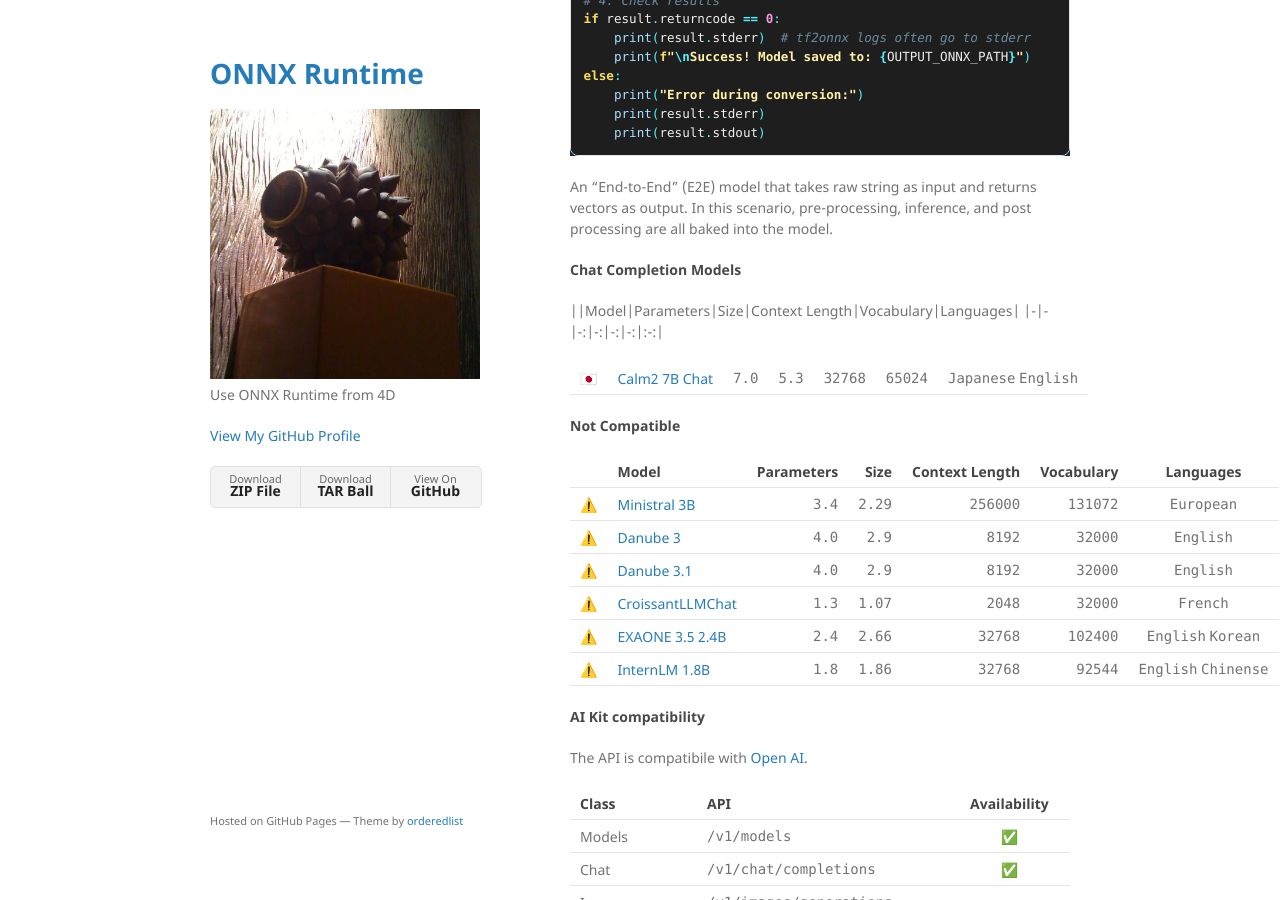
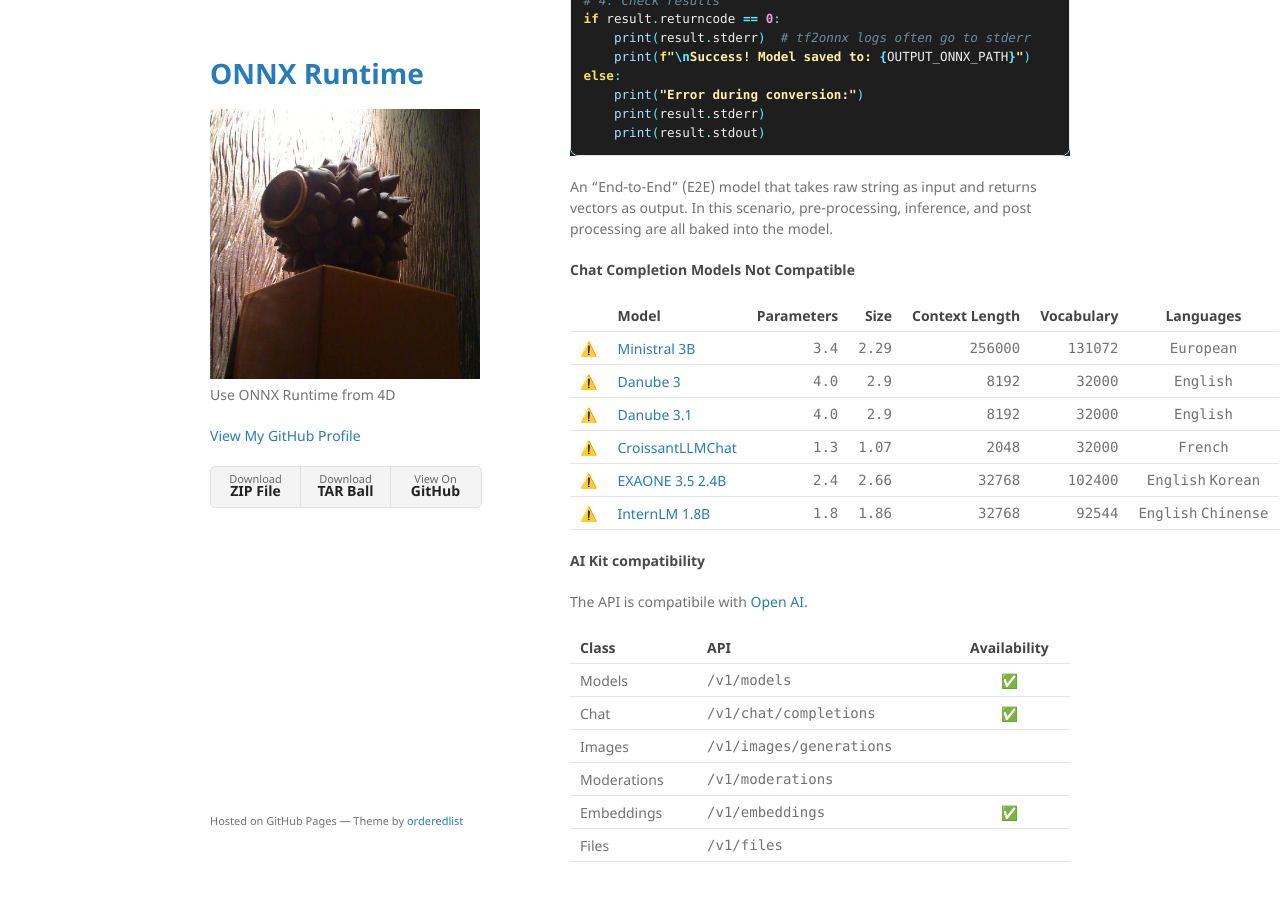
Before and after one commit to miyako/onnx-genai, a Jekyll site: the page built from index.md, in a window 1280 px wide and 900 px high, scrolled down 5877 px. Built offline with Jekyll 4.4.1, drawn with Linux system fonts in a browser that asks for light colours.

Commit message:
Update index.md

```diff
--- a/index.md
+++ b/index.md
@@ -313,14 +313,7 @@ else:
 
 An "End-to-End" (E2E) model that takes raw string as input and returns vectors as output. In this scenario, pre-processing, inference, and post processing are all baked into the model.
 
-#### Chat Completion Models
-
-||Model|Parameters|Size|Context&nbsp;Length|Vocabulary|Languages|
-|-|-|-:|-:|-:|-:|:-:|
-
-|🇯🇵|[Calm2&nbsp;7B&nbsp;Chat](https://huggingface.co/keisuke-miyako/calm2-7b-chat-onnx)|`7.0`|`5.3`|`32768`|`65024`|`Japanese`&nbsp;`English`
-
-#### Not Compatible
+#### Chat Completion Models Not Compatible
 
 ||Model|Parameters|Size|Context&nbsp;Length|Vocabulary|Languages|
 |-|-|-:|-:|-:|-:|:-:|
```
